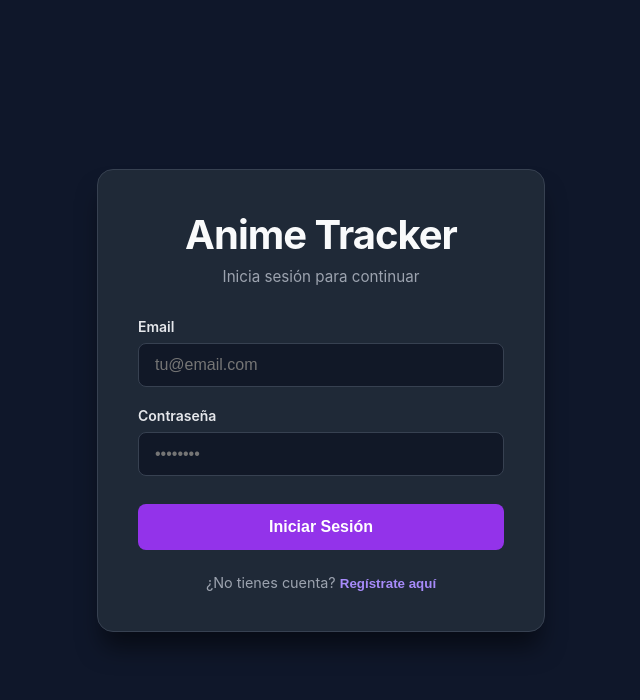
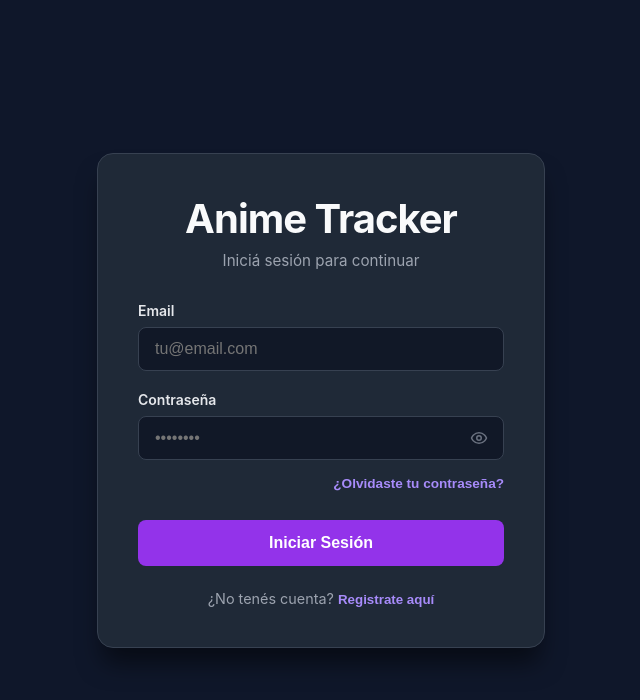
Before and after one commit to MalenaSein/anime-tracker, a React (Create React App) app in the folder frontend/: page / in a window 1280 px wide. Shown: the top 700 px of the page, without its empty margins (319-959 px from the left). Built offline with nearby package versions, Linux system fonts and the light colour scheme.

Commit message:
feat(Login): agregar funcionalidad para mostrar/ocultar contraseña y enlace de recuperación de contraseña

```diff
--- a/frontend/src/pages/Login.jsx
+++ b/frontend/src/pages/Login.jsx
@@ -1,10 +1,12 @@
 import React, { useState } from 'react';
+import { Eye, EyeOff } from 'lucide-react';
 import { authAPI } from '../services/api';
 
-const Login = ({ onLogin, onSwitchToRegister }) => {
+const Login = ({ onLogin, onSwitchToRegister, onForgotPassword }) => {
   const [formData, setFormData] = useState({ email: '', password: '' });
   const [error, setError] = useState('');
   const [loading, setLoading] = useState(false);
+  const [showPassword, setShowPassword] = useState(false); // ✨ NUEVO
 
   const handleSubmit = async (e) => {
     e.preventDefault();
@@ -13,7 +15,6 @@ const Login = ({ onLogin, onSwitchToRegister }) => {
 
     try {
       const data = await authAPI.login(formData);
-
       if (data.error) {
         setError(data.error);
       } else {
@@ -41,88 +42,56 @@ const Login = ({ onLogin, onSwitchToRegister }) => {
       background: '#1f2937',
       borderRadius: '1rem',
       border: '1px solid #374151',
-      boxShadow: '0 20px 25px -5px rgba(0, 0, 0, 0.5)',
+      boxShadow: '0 20px 25px -5px rgba(0,0,0,0.5)',
       padding: '2.5rem',
       width: '100%',
       maxWidth: '28rem'
     },
-    header: {
-      textAlign: 'center',
-      marginBottom: '2rem'
+    header: { textAlign: 'center', marginBottom: '2rem' },
+    title: {
+      fontSize: '2.5rem', fontWeight: '700', color: '#f9fafb',
+      marginBottom: '0.5rem', letterSpacing: '-0.025em'
     },
-    title: {
-      fontSize: '2.5rem',
-      fontWeight: '700',
-      color: '#f9fafb',
-      marginBottom: '0.5rem',
-      letterSpacing: '-0.025em'
+    subtitle: { color: '#9ca3af', fontSize: '0.95rem' },
+    form: { display: 'flex', flexDirection: 'column', gap: '1.25rem' },
+    error: {
+      backgroundColor: '#7f1d1d', border: '1px solid #991b1b',
+      color: '#fca5a5', padding: '0.75rem 1rem',
+      borderRadius: '0.5rem', fontSize: '0.875rem'
     },
-    subtitle: {
-      color: '#9ca3af',
-      fontSize: '0.95rem'
+    inputGroup: { display: 'flex', flexDirection: 'column', gap: '0.5rem' },
+    label: { display: 'block', fontSize: '0.875rem', fontWeight: '600', color: '#e5e7eb' },
+    inputWrapper: { position: 'relative' },
+    input: {
+      width: '100%', border: '1px solid #374151', borderRadius: '0.5rem',
+      padding: '0.75rem 1rem', fontSize: '1rem', transition: 'border-color 0.2s',
+      boxSizing: 'border-box', background: '#111827', color: '#f9fafb'
     },
-    form: {
-      display: 'flex',
-      flexDirection: 'column',
-      gap: '1.25rem'
+    inputWithIcon: {
+      width: '100%', border: '1px solid #374151', borderRadius: '0.5rem',
+      padding: '0.75rem 3rem 0.75rem 1rem', fontSize: '1rem',
+      transition: 'border-color 0.2s', boxSizing: 'border-box',
+      background: '#111827', color: '#f9fafb'
     },
-    error: {
-      backgroundColor: '#7f1d1d',
-      border: '1px solid #991b1b',
-      color: '#fca5a5',
-      padding: '0.75rem 1rem',
-      borderRadius: '0.5rem',
-      fontSize: '0.875rem'
-    },
-    inputGroup: {
-      display: 'flex',
-      flexDirection: 'column',
-      gap: '0.5rem'
-    },
-    label: {
-      display: 'block',
-      fontSize: '0.875rem',
-      fontWeight: '600',
-      color: '#e5e7eb'
-    },
-    input: {
-      width: '100%',
-      border: '1px solid #374151',
-      borderRadius: '0.5rem',
-      padding: '0.75rem 1rem',
-      fontSize: '1rem',
-      transition: 'border-color 0.2s',
-      boxSizing: 'border-box',
-      background: '#111827',
-      color: '#f9fafb'
+    eyeButton: {
+      position: 'absolute', right: '0.75rem', top: '50%',
+      transform: 'translateY(-50%)', background: 'none', border: 'none',
+      cursor: 'pointer', color: '#6b7280', display: 'flex',
+      alignItems: 'center', justifyContent: 'center', padding: '0.25rem'
     },
     button: {
-      width: '100%',
-      backgroundColor: loading ? '#4b5563' : '#9333ea',
-      color: 'white',
-      padding: '0.875rem',
-      borderRadius: '0.5rem',
-      fontWeight: '600',
-      border: 'none',
-      cursor: loading ? 'not-allowed' : 'pointer',
-      fontSize: '1rem',
-      transition: 'background-color 0.2s',
-      marginTop: '0.5rem'
+      width: '100%', backgroundColor: loading ? '#4b5563' : '#9333ea',
+      color: 'white', padding: '0.875rem', borderRadius: '0.5rem',
+      fontWeight: '600', border: 'none', cursor: loading ? 'not-allowed' : 'pointer',
+      fontSize: '1rem', transition: 'background-color 0.2s', marginTop: '0.5rem'
     },
-    footer: {
-      marginTop: '1.5rem',
-      textAlign: 'center',
-      color: '#9ca3af',
-      fontSize: '0.9rem'
+    forgotLink: {
+      textAlign: 'right', marginTop: '-0.5rem'
     },
+    footer: { marginTop: '1.5rem', textAlign: 'center', color: '#9ca3af', fontSize: '0.9rem' },
     link: {
-      color: '#a78bfa',
-      fontWeight: '600',
-      background: 'none',
-      border: 'none',
-      cursor: 'pointer',
-      textDecoration: 'none',
-      transition: 'color 0.2s'
+      color: '#a78bfa', fontWeight: '600', background: 'none',
+      border: 'none', cursor: 'pointer', textDecoration: 'none', transition: 'color 0.2s'
     }
   };
 
@@ -131,15 +100,11 @@ const Login = ({ onLogin, onSwitchToRegister }) => {
       <div style={styles.card}>
         <div style={styles.header}>
           <h1 style={styles.title}>Anime Tracker</h1>
-          <p style={styles.subtitle}>Inicia sesión para continuar</p>
+          <p style={styles.subtitle}>Iniciá sesión para continuar</p>
         </div>
 
         <form onSubmit={handleSubmit} style={styles.form}>
-          {error && (
-            <div style={styles.error}>
-              {error}
-            </div>
-          )}
+          {error && <div style={styles.error}>{error}</div>}
 
           <div style={styles.inputGroup}>
             <label style={styles.label}>Email</label>
@@ -155,30 +120,48 @@ const Login = ({ onLogin, onSwitchToRegister }) => {
             />
           </div>
 
+          {/* ✨ Campo contraseña con mostrar/ocultar */}
           <div style={styles.inputGroup}>
             <label style={styles.label}>Contraseña</label>
+            <div style={styles.inputWrapper}>
               <input
-              type="password"
+                type={showPassword ? 'text' : 'password'}
                 value={formData.password}
                 onChange={(e) => setFormData({...formData, password: e.target.value})}
-              style={styles.input}
+                style={styles.inputWithIcon}
                 placeholder="••••••••"
                 required
                 onFocus={(e) => e.target.style.borderColor = '#6366f1'}
                 onBlur={(e) => e.target.style.borderColor = '#374151'}
               />
+              <button
+                type="button"
+                onClick={() => setShowPassword(!showPassword)}
+                style={styles.eyeButton}
+                tabIndex={-1}
+              >
+                {showPassword ? <EyeOff size={18} /> : <Eye size={18} />}
+              </button>
+            </div>
+          </div>
+
+          {/* ✨ Link recuperar contraseña */}
+          <div style={styles.forgotLink}>
+            <button
+              type="button"
+              onClick={onForgotPassword}
+              style={{ ...styles.link, fontSize: '0.85rem' }}
+            >
+              ¿Olvidaste tu contraseña?
+            </button>
           </div>
 
           <button
             type="submit"
             disabled={loading}
             style={styles.button}
-            onMouseOver={(e) => {
-              if (!loading) e.target.style.background = '#7c3aed';
-            }}
-            onMouseOut={(e) => {
-              if (!loading) e.target.style.background = '#9333ea';
-            }}
+            onMouseOver={(e) => { if (!loading) e.target.style.background = '#7c3aed'; }}
+            onMouseOut={(e) => { if (!loading) e.target.style.background = '#9333ea'; }}
           >
             {loading ? 'Iniciando sesión...' : 'Iniciar Sesión'}
           </button>
@@ -186,14 +169,14 @@ const Login = ({ onLogin, onSwitchToRegister }) => {
 
         <div style={styles.footer}>
           <p>
-            ¿No tienes cuenta?{' '}
+            ¿No tenés cuenta?{' '}
             <button
               onClick={onSwitchToRegister}
               style={styles.link}
               onMouseOver={(e) => e.target.style.color = '#c4b5fd'}
               onMouseOut={(e) => e.target.style.color = '#a78bfa'}
             >
-              Regístrate aquí
+              Registrate aquí
             </button>
           </p>
         </div>
```
Lines whose indentation alone changed are shown as unchanged.
